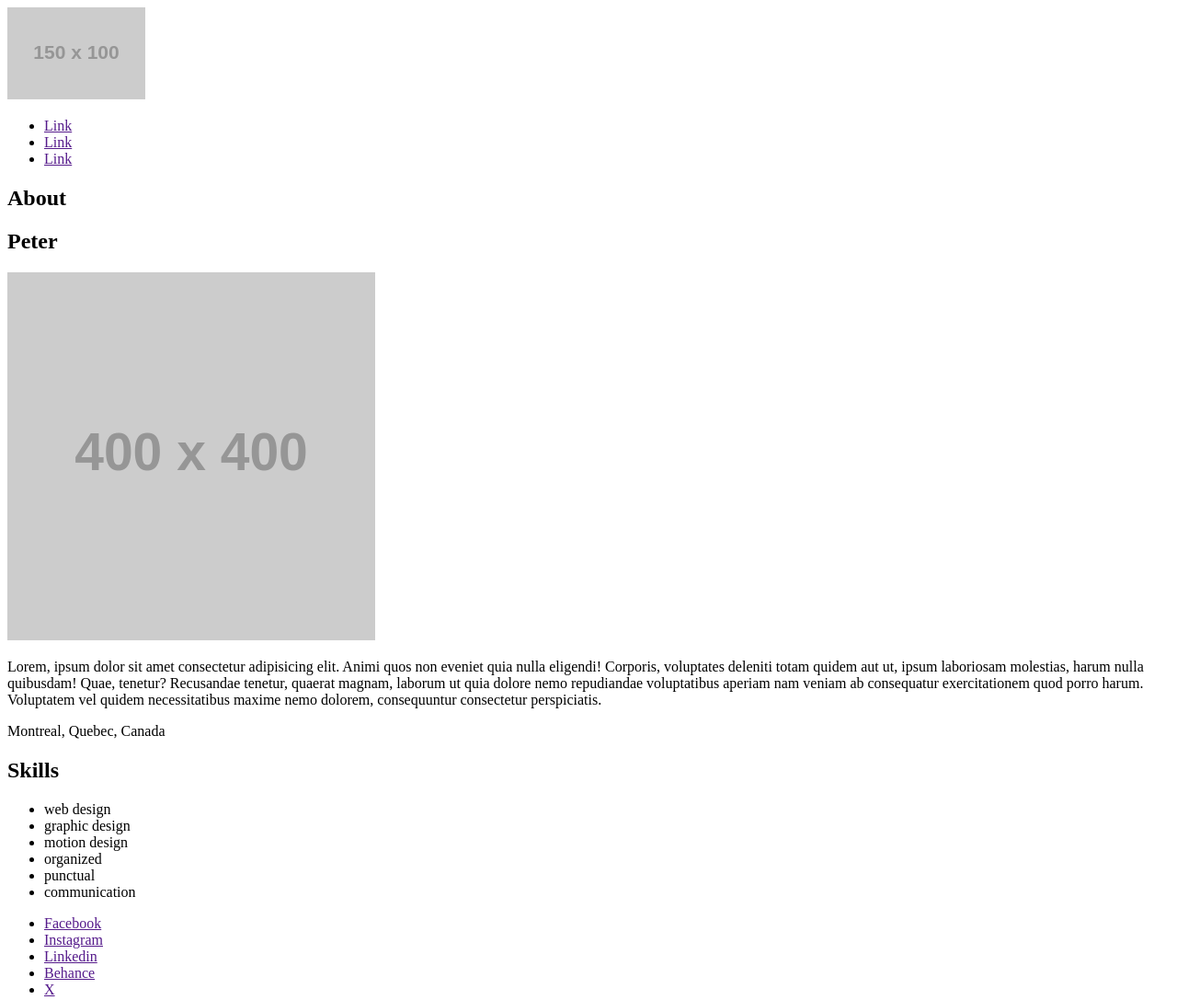
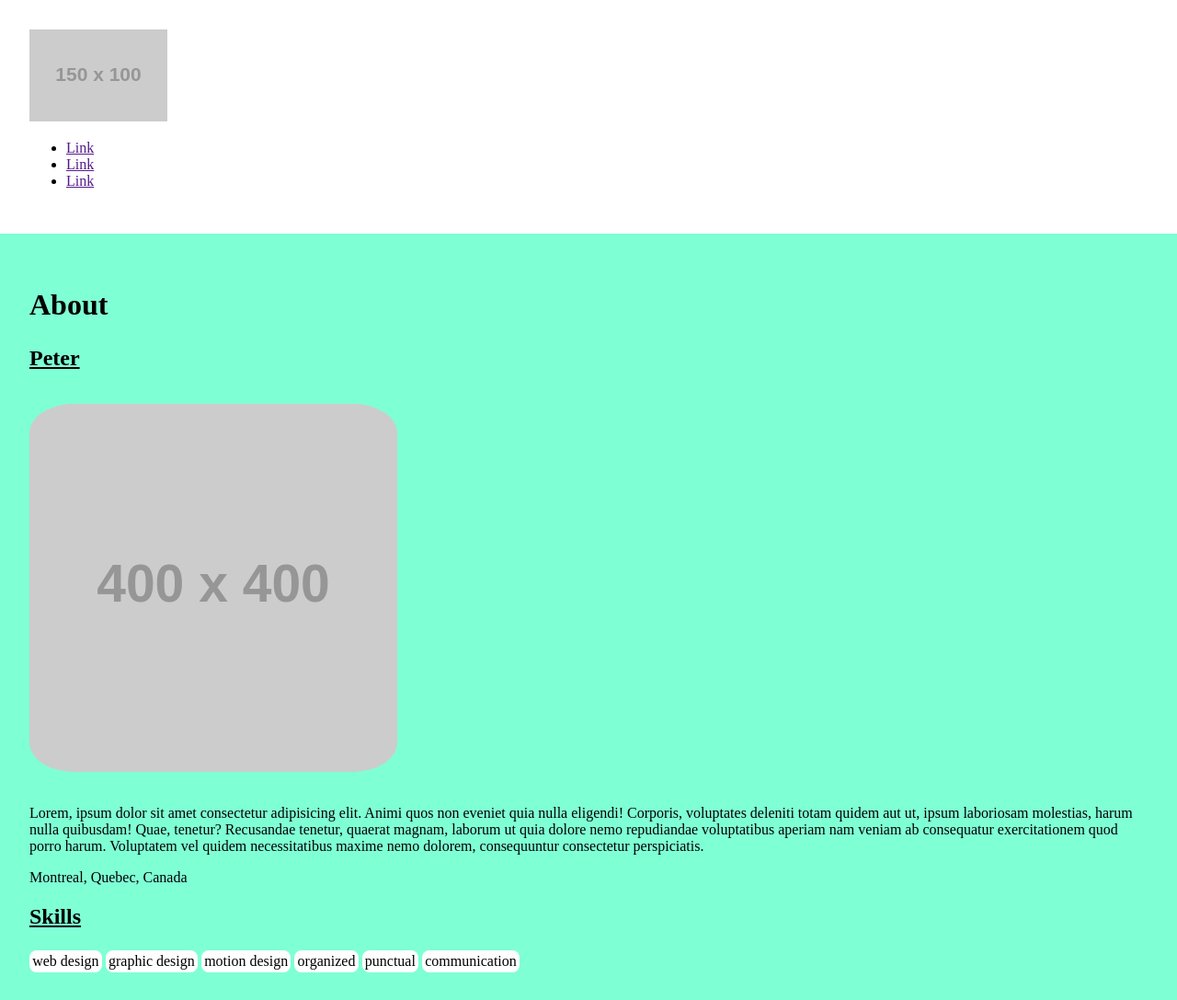
Before and after one commit to ngyvc/412-500-va-web5, a plain HTML site: page demos/template-demo-s1.html in a window 1280 px wide. Shown: the top 1087 px of the page at 92% size. Drawn offline with Linux system fonts and the light colour scheme; placeholder pictures from the web are drawn by us.

Commit message:
update demos

```diff
--- /dev/null
+++ b/demos/css/demo1.css
@@ -0,0 +1,37 @@
+body {
+    margin: 0;
+}
+
+body>* {
+    padding: 2rem;
+}
+
+main {
+    background-color: aquamarine;
+}
+
+h1 {
+    font-size: 2rem;
+}
+
+h2 {
+    text-decoration: underline;
+}
+
+main img {
+    padding: 1rem 0;
+    border-radius: 3rem;
+}
+
+main ul {
+    list-style: none;
+    padding: 0;
+}
+
+main ul li {
+    display: inline-block;
+    padding: 0.2rem;
+    background-color: white;
+    border-radius: 0.5rem;
+    margin: 0.2rem 0;
+}
--- a/demos/template-demo-s1.html
+++ b/demos/template-demo-s1.html
@@ -5,6 +5,7 @@
     <meta charset="UTF-8">
     <meta name="viewport" content="width=device-width, initial-scale=1.0">
     <title>Template Demo</title>
+    <link rel="stylesheet" href="css/demo1.css">
 </head>
 
 <body>
```
Also changed, not shown: demos/grid-demo.html (added, +43 -0 lines), demos/css/grid-demo1.css (added), demos/css/grid-demo2.css (added).
